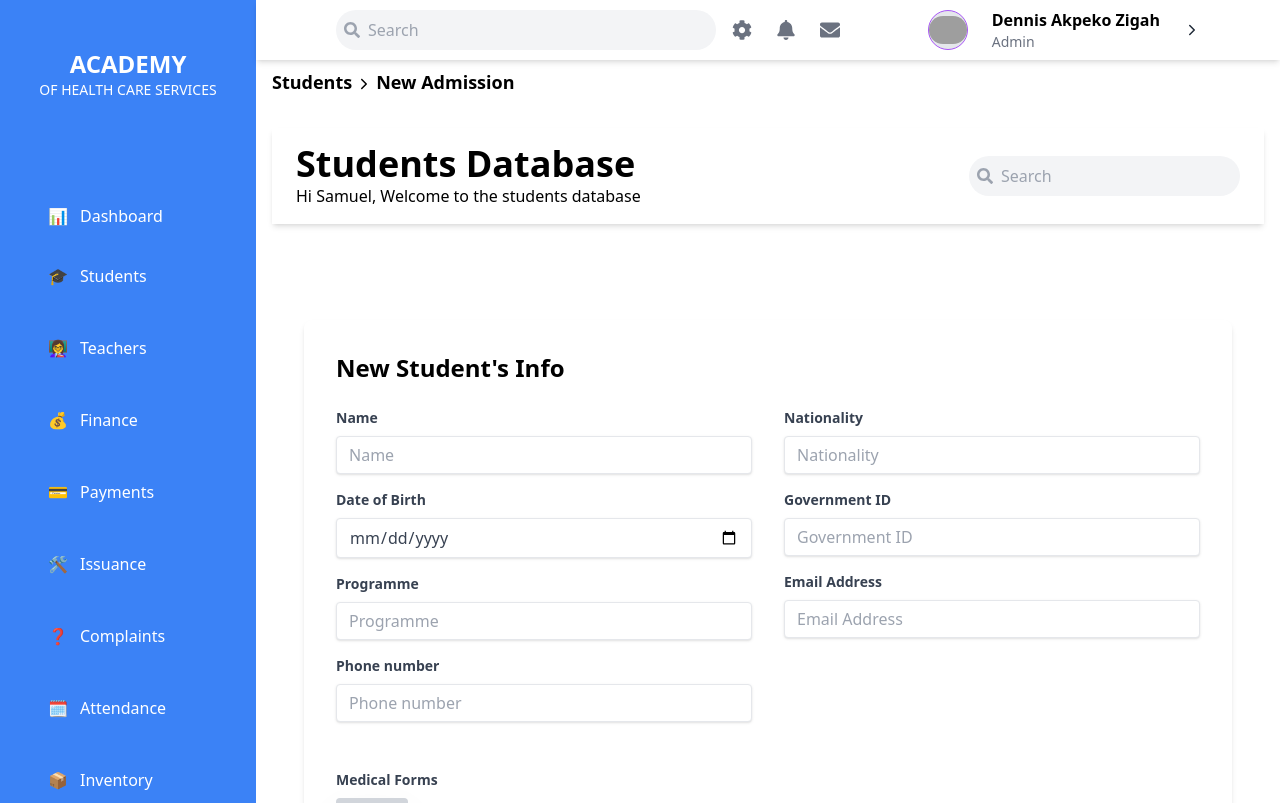
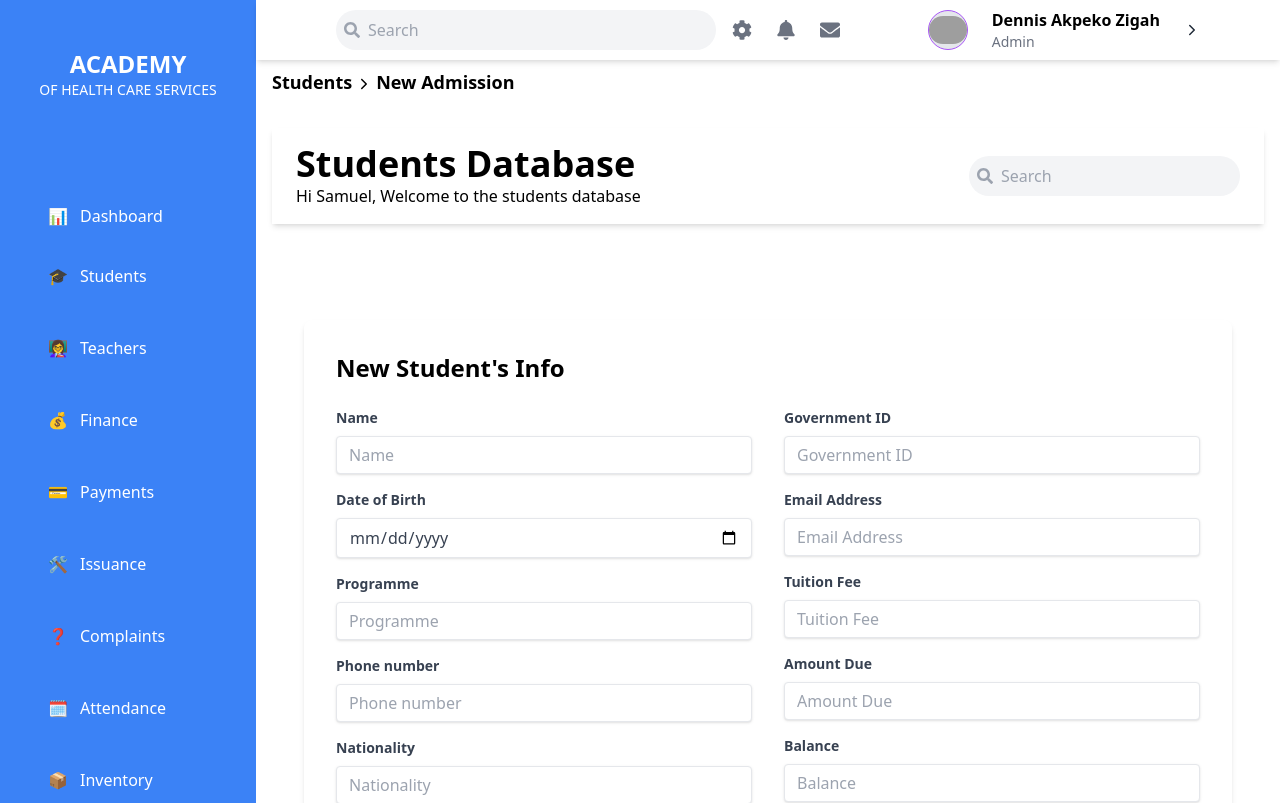
Before and after one commit to blackmoor01/School-Information-Management-System, a React (Vite) app in the folder frontend/: page /studentspage/newstudentsadmission in a window 1280 px wide. Shown: the top 803 px of the page. Built offline with nearby package versions, Linux system fonts and the light colour scheme; grey boxes are pictures that could not be loaded.

Commit message:
Updated commit

```diff
--- a/frontend/src/pages/NewAdmission.jsx
+++ b/frontend/src/pages/NewAdmission.jsx
@@ -65,6 +65,9 @@ const NewAdmission = () => {
     if (!formData.nationality) errors.nationality = "Nationality is required";
     if (!formData.government_id)
       errors.government_id = "Government ID is required";
+    if (!formData.tuition_fee) errors.tuition_fee = "Tuition fee is required";
+    if (!formData.amount_due) errors.amount_due = "Amount Due is required";
+    if(!formData.balance) errors.amount_due = "Balance is required";
     if (!formData.email) {
       errors.email = "Email address is required";
     } else if (!/\S+@\S+\.\S+/.test(formData.email)) {
@@ -275,9 +278,7 @@ const NewAdmission = () => {
                   </p>
                 )}
               </div>
-            </div>
 
-            <div>
               <div className="mb-4">
                 <label className="block text-gray-700 text-sm font-bold mb-2">
                   Nationality
@@ -296,6 +297,9 @@ const NewAdmission = () => {
                   </p>
                 )}
               </div>
+            </div>
+
+            <div>
 
               <div className="mb-4">
                 <label className="block text-gray-700 text-sm font-bold mb-2">
@@ -334,6 +338,66 @@ const NewAdmission = () => {
                   </p>
                 )}
               </div>
+
+              <div className="mb-4">
+                <label className="block text-gray-700 text-sm font-bold mb-2">
+                  Tuition Fee
+                </label>
+                <input
+                  type="number"
+                  step="0.01" min="0" max="999999.99" id="tuition_fee"
+                  name="tuition_fee"
+                  value={formData.tuition_fee}
+                  onChange={handleChange}
+                  placeholder="Tuition Fee"
+                  className="shadow appearance-none border rounded w-full py-2 px-3 text-gray-700 leading-tight focus:outline-none focus:shadow-outline"
+                />
+                {formErrors.tuition_fee && (
+                  <p className="text-red-500 text-xs italic">
+                    {formErrors.tuition_fee}
+                  </p>
+                )}
+              </div>
+
+              <div className="mb-4">
+                <label className="block text-gray-700 text-sm font-bold mb-2">
+                  Amount Due
+                </label>
+                <input
+                  type="number"
+                  step="0.01" min="0" max="999999.99" id="amount_due"
+                  name="amount_due"
+                  value={formData.amount_due}
+                  onChange={handleChange}
+                  placeholder="Amount Due"
+                  className="shadow appearance-none border rounded w-full py-2 px-3 text-gray-700 leading-tight focus:outline-none focus:shadow-outline"
+                />
+                {formErrors.amount_due && (
+                  <p className="text-red-500 text-xs italic">
+                    {formErrors.amount_due}
+                  </p>
+                )}
+              </div>
+
+              <div className="mb-4">
+                <label className="block text-gray-700 text-sm font-bold mb-2">
+                  Balance
+                </label>
+                <input
+                  type="number"
+                  step="0.01" min="0" max="999999.99" id="balance"
+                  name="balance"
+                  value={formData.balance}
+                  onChange={handleChange}
+                  placeholder="Balance"
+                  className="shadow appearance-none border rounded w-full py-2 px-3 text-gray-700 leading-tight focus:outline-none focus:shadow-outline"
+                />
+                {formErrors.balance && (
+                  <p className="text-red-500 text-xs italic">
+                    {formErrors.balance}
+                  </p>
+                )}
+              </div>
             </div>
 
             <div className="col-span-2 grid grid-cols-1 gap-4">
```
Also changed, not shown: 2 other files (tests, documents, lock files or other folders).
